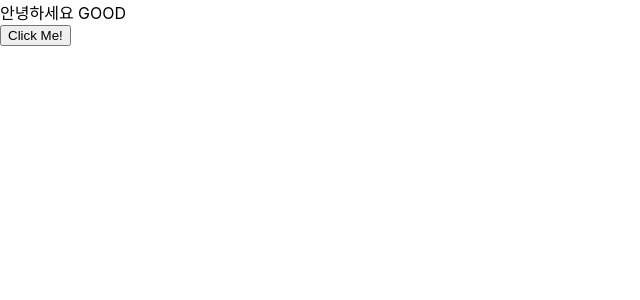
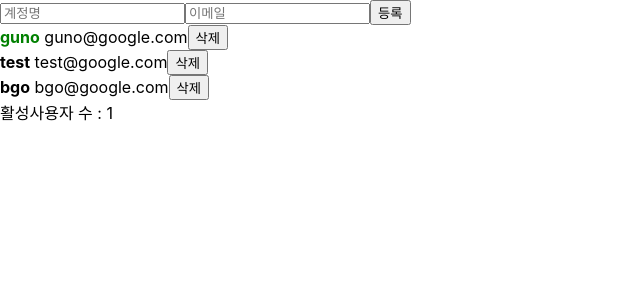
Before and after one commit to guno517/react, a React (Create React App) app: page / in a window 1280 px wide. Shown: the top 300 px of the page, without its empty margins (0-640 px from the left). Built offline with nearby package versions, Linux system fonts and the light colour scheme.

Commit message:
immer 이전

```diff
--- a/src/App.js
+++ b/src/App.js
@@ -1,4 +1,4 @@
-import React, { useReducer , useRef, useMemo, useCallback} from 'react';
+import React, { useReducer , useRef, useMemo, useCallback, createContext} from 'react';
 import './App.css';
 import UserList from './UserList'
 import CreateUser from './CreateUser';
@@ -56,52 +56,20 @@
   }
 }
 
+export const UserDispatch = createContext(null);
+
 function App() {
   const [state, dispatch] = useReducer(reducer, initialState);
-  const [form,onChange,reset] = useInputs({
-    username: '',
-    email: '',
-  })
-  const {username, email} = form;
-  const nextId = useRef(4);
   const {users} = state;
-
-
-  const onCreate = useCallback(e => {
-    dispatch({
-      type: 'CREATE_USER',
-      user: {
-        id: nextId.current,
-        username,
-        email,
-      }
-    });
-    nextId.current += 1;
-    reset();
-  },[username, email, reset])
-
-  const onToggle = useCallback(id => {
-    dispatch({
-      type: 'TOGGLE_USER',
-      id
-    })
-  }, []);
-
-  const onRemove = useCallback(id => {
-    dispatch({
-      type: 'REMOVE_USER',
-      id
-    });
-  }, []);
 
   const count = useMemo(() => countActiveUsers(users), [users])
 
   return (
-    <>
-      <CreateUser username={username} email={email} onChange={onChange} onCreate={onCreate} onToggle={onToggle} onRemove={onRemove}/>
+    <UserDispatch.Provider value={dispatch}>
+      <CreateUser />
       <UserList users={users}/>
       <div>활성사용자 수 : {count}</div>
-    </>
+    </UserDispatch.Provider>
   );
 }
 
--- a/src/CreateUser.js
+++ b/src/CreateUser.js
@@ -1,6 +1,29 @@
-import React from 'react';
+import React,{useContext, useRef} from 'react';
+import { UserDispatch } from './App';
+import useInputs from './useInputs'
 
-function CreateUser({username, email, onChange, onCreate}){
+const CreateUser = () => {
+    const [{username, email}, onChange, reset] = useInputs({
+        username: '',
+        email: '',
+    });
+
+    const dispatch = useContext(UserDispatch);
+    const nextId = useRef(4)
+
+    const onCreate = () => {
+        dispatch({
+            type: 'CREATE_USER',
+            user:{
+                id: nextId.current,
+                username,
+                email,
+            }
+        });
+        reset();
+        nextId.current += 1;
+    };
+
     return (
         <div>
             <input
@@ -15,7 +38,7 @@
                 onChange={onChange}
                 value={email}
             />
-            <button onClick={onCreate}>등록</button>
+            <button onClick = {onCreate}>등록</button>
         </div>
     );
 }
--- a/src/UserList.js
+++ b/src/UserList.js
@@ -1,10 +1,9 @@
-import React, {useEffect} from 'react';
+import React, {useEffect, useContext} from 'react';
+import { UserDispatch } from './App';
 
-const User = React.memo(function User({user, onRemove, onToggle}){
+const User = React.memo(function User({user}){
     const {username, email, id, active} = user; // {user.username}, {user.email}, {user.id}를 <div>내에서 쓰기 귀찮다면
-    useEffect(() => {
-
-    });
+    const dispatch = useContext(UserDispatch);
 
     return(
         <div>
@@ -12,10 +11,16 @@
                 color: active? 'green': 'black',
                 cursor: 'pointer'
             }}
-                onClick={() => onToggle(id)}
+                onClick={() => dispatch({
+                    type: 'TOGGLE_USER',
+                    id
+                })}
             >
             {username}</b> <span>{email}</span>
-            <button onClick={() => onRemove(id)}>삭제</button>
+            <button onClick={() => dispatch({
+                type: 'REMOVE_USER',
+                id
+            })}>삭제</button>
             {/**함수를 호출하는게 아니라 새로 만들어 넣어야한다. ()=>없이 onClick={onRemove(id)}만 있으면 렌더링 될때마다 값이 삭제되어있다. */}
             {/**버튼을 클릭하면 이러한 함수를 호출할 것이다 id값을 파라미터로 넣어서 호출할것이다 */}
             {/**값을 받아 값에 해당하는 데이터를 지워야하기 때문에 파라미터를 받기 위해 새로운 익명 함수를 호출 */}
@@ -23,7 +28,7 @@
     );
 });
 
-function UserList({users, onRemove, onToggle}) {
+function UserList({users}) {
     return (
         <div>
             {
@@ -33,8 +38,6 @@
                         user={user}
                         key={user.id} //key가 없으면 웹의 효율성이 떨어진다. 모든 정보가 다시 업데이트된다(?)
                         // 새로운 항목이 추가되거나 삭제될 때, 효율적으로 관리할 수 있다.
-                        onRemove={onRemove}
-                        onToggle={onToggle}
                     />)
                 )
             }
--- a/src/index.js
+++ b/src/index.js
@@ -7,11 +7,11 @@
 //import AppInput from './AppInput'
 //import AppArray from './AppArray'
 //import Counter from './Counter'
-import ContextSample from './ContextSample'
+//import ContextSample from './ContextSample'
 
 ReactDOM.render(
   <React.StrictMode>
-    <ContextSample />
+    <App />
   </React.StrictMode>,
   document.getElementById('root')
 );
```
